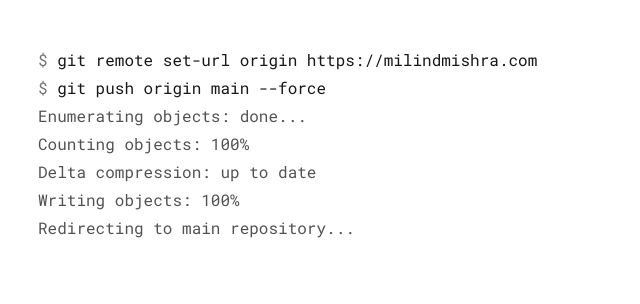
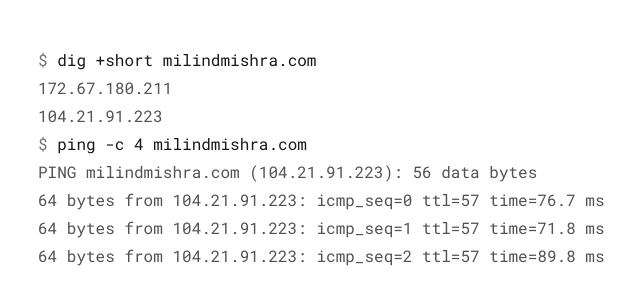
Before and after one commit to thatbeautifuldream/thatbeautifuldream.github.io, a plain HTML site: page index.html in a window 1280 px wide. Shown: the whole page, without its empty margins (10-650 px from the left). Drawn offline with nearby package versions, Linux system fonts and the light colour scheme.

Commit message:
feat: update the terminal commands to a site debug commands and relivant animation config updates

```diff
--- a/index.html
+++ b/index.html
@@ -43,44 +43,81 @@
 
             const commands = [
                 {
-          text: "git remote set-url origin https://milindmishra.com",
+                    text: "dig +short milindmishra.com",
                     isCommand: true,
-          speedProfile: "mixed",
-          urlPause: 250,
+                    speedProfile: "commandMedium",
                 },
                 {
-          text: "git push origin main --force",
+                    text: "172.67.180.211",
+                    isCommand: false,
+                    speedProfile: "fast",
+                    instant: true,
+                },
+                {
+                    text: "104.21.91.223",
+                    isCommand: false,
+                    speedProfile: "fast",
+                    instant: true,
+                },
+                {
+                    text: "ping -c 4 milindmishra.com",
                     isCommand: true,
                     speedProfile: "commandFast",
                 },
                 {
-          text: "Enumerating objects: done...",
+                    text: "PING milindmishra.com (104.21.91.223): 56 data bytes",
                     isCommand: false,
                     speedProfile: "fast",
                 },
                 {
-          text: "Counting objects: 100%",
+                    text: "64 bytes from 104.21.91.223: icmp_seq=0 ttl=57 time=76.7 ms",
                     isCommand: false,
                     speedProfile: "fast",
                 },
                 {
-          text: "Delta compression: up to date",
+                    text: "64 bytes from 104.21.91.223: icmp_seq=1 ttl=57 time=71.8 ms",
                     isCommand: false,
                     speedProfile: "fast",
                 },
                 {
-          text: "Writing objects: 100%",
+                    text: "64 bytes from 104.21.91.223: icmp_seq=2 ttl=57 time=89.8 ms",
                     isCommand: false,
                     speedProfile: "fast",
                 },
                 {
-          text: "Redirecting to main repository...",
+                    text: "64 bytes from 104.21.91.223: icmp_seq=3 ttl=57 time=125.9 ms",
+                    isCommand: false,
+                    speedProfile: "fast",
+                },
+                {
+                    text: "",
+                    isCommand: false,
+                    speedProfile: "fast",
+                },
+                {
+                    text: "--- milindmishra.com ping statistics ---",
+                    isCommand: false,
+                    speedProfile: "fast",
+                },
+                {
+                    text: "4 packets transmitted, 4 received, 0.0% packet loss",
+                    isCommand: false,
+                    speedProfile: "fast",
+                },
+                {
+                    text: "rtt min/avg/max = 71.8/91.1/125.9 ms",
+                    isCommand: false,
+                    speedProfile: "fast",
+                },
+                {
+                    text: "host is alive — opening milindmishra.com...",
                     isCommand: false,
                     speedProfile: "final",
                 },
             ];
 
-      const lineDelays = [600, 400, 100, 100, 100, 200];
+            const lineDelays = [500, 400];
+            const pingDelays = [350, 850, 850, 850, 850];
 
             const terminal = document.getElementById("terminal");
 
@@ -95,7 +132,8 @@
                     line.appendChild(prompt);
 
                     const commandText = document.createElement("span");
-          commandText.className = "text-neutral-900 dark:text-neutral-50";
+                    commandText.className =
+                        "text-neutral-900 dark:text-neutral-50";
                     line.appendChild(commandText);
                     return { line, textElement: commandText };
                 } else {
@@ -108,7 +146,8 @@
 
             function addCursor(line) {
                 const cursor = document.createElement("span");
-          cursor.className = "text-neutral-900 dark:text-neutral-50 cursor-blink";
+                cursor.className =
+                    "text-neutral-900 dark:text-neutral-50 cursor-blink";
                 cursor.textContent = "|";
                 cursor.id = "active-cursor";
                 line.appendChild(cursor);
@@ -121,31 +160,14 @@
                 }
             }
 
-      function getCharSpeed(char, index, speedProfile, urlPause, charsTyped) {
-        if (speedProfile === "mixed") {
-          if (charsTyped < 25) return typingSpeeds.commandMedium;
-          if (charsTyped === 25) return urlPause;
-          return typingSpeeds.commandSlow;
-        }
-        return typingSpeeds[speedProfile];
-      }
-
-      function typeText(element, text, speedProfile, urlPause = 0) {
+            function typeText(element, text, speedProfile) {
+                const delay = typingSpeeds[speedProfile];
                 return new Promise((resolve) => {
                     let index = 0;
-          let charsTyped = 0;
                     function typeChar() {
                         if (index < text.length) {
                             element.textContent += text[index];
-              let delay = getCharSpeed(
-                text[index],
-                index,
-                speedProfile,
-                urlPause,
-                charsTyped,
-              );
                             index++;
-              charsTyped++;
                             setTimeout(typeChar, delay);
                         } else {
                             resolve();
@@ -156,37 +178,45 @@
             }
 
             async function typeAllCommands() {
-        const commandLines = commands.filter((cmd) => cmd.isCommand);
-        const outputLines = commands.filter((cmd) => !cmd.isCommand);
+                let commandIdx = 0;
+                let pingIdx = 0;
+                let inPingOutput = false;
 
-        for (let i = 0; i < commandLines.length; i++) {
-          const cmd = commandLines[i];
-          const { line, textElement } = createLine(cmd.text, cmd.isCommand);
+                for (let i = 0; i < commands.length; i++) {
+                    const cmd = commands[i];
+                    const { line, textElement } = createLine(
+                        cmd.text,
+                        cmd.isCommand,
+                    );
                     terminal.appendChild(line);
+
+                    if (cmd.isCommand) {
                         addCursor(line);
-
-          await typeText(
-            textElement,
-            cmd.text,
-            cmd.speedProfile,
-            cmd.urlPause || 0,
+                        await typeText(textElement, cmd.text, cmd.speedProfile);
+                        removeCursor();
+                        await new Promise((r) =>
+                            setTimeout(r, lineDelays[commandIdx] ?? 400),
                         );
-          removeCursor();
-
-          if (i < commandLines.length - 1) {
-            await new Promise((resolve) => setTimeout(resolve, lineDelays[i]));
+                        commandIdx++;
+                        inPingOutput = cmd.text.startsWith("ping");
+                        pingIdx = 0;
+                    } else {
+                        textElement.textContent = cmd.text || " ";
+                        if (cmd.instant) {
+                            continue;
+                        }
+                        if (inPingOutput) {
+                            await new Promise((r) =>
+                                setTimeout(r, pingDelays[pingIdx] ?? 120),
+                            );
+                            pingIdx++;
+                        } else {
+                            await new Promise((r) => setTimeout(r, 120));
+                        }
                     }
                 }
 
-        await new Promise((resolve) => setTimeout(resolve, 800));
-
-        for (const cmd of outputLines) {
-          const { line, textElement } = createLine(cmd.text, cmd.isCommand);
-          terminal.appendChild(line);
-          textElement.textContent = cmd.text;
-        }
-
-        await new Promise((resolve) => setTimeout(resolve, 1500));
+                await new Promise((resolve) => setTimeout(resolve, 1200));
                 window.location.href = "https://milindmishra.com";
             }
 
```
Lines whose indentation alone changed are shown as unchanged.
